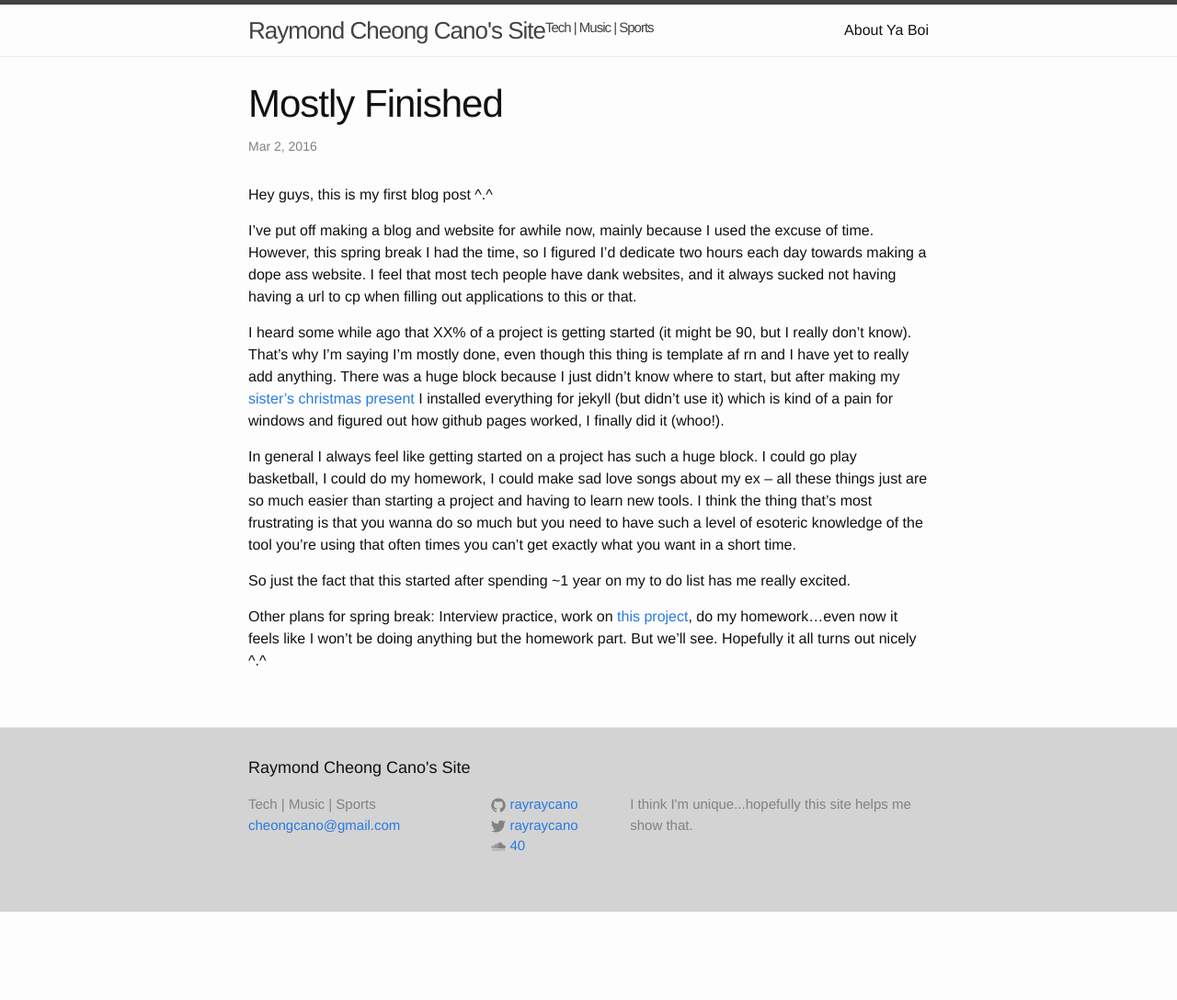
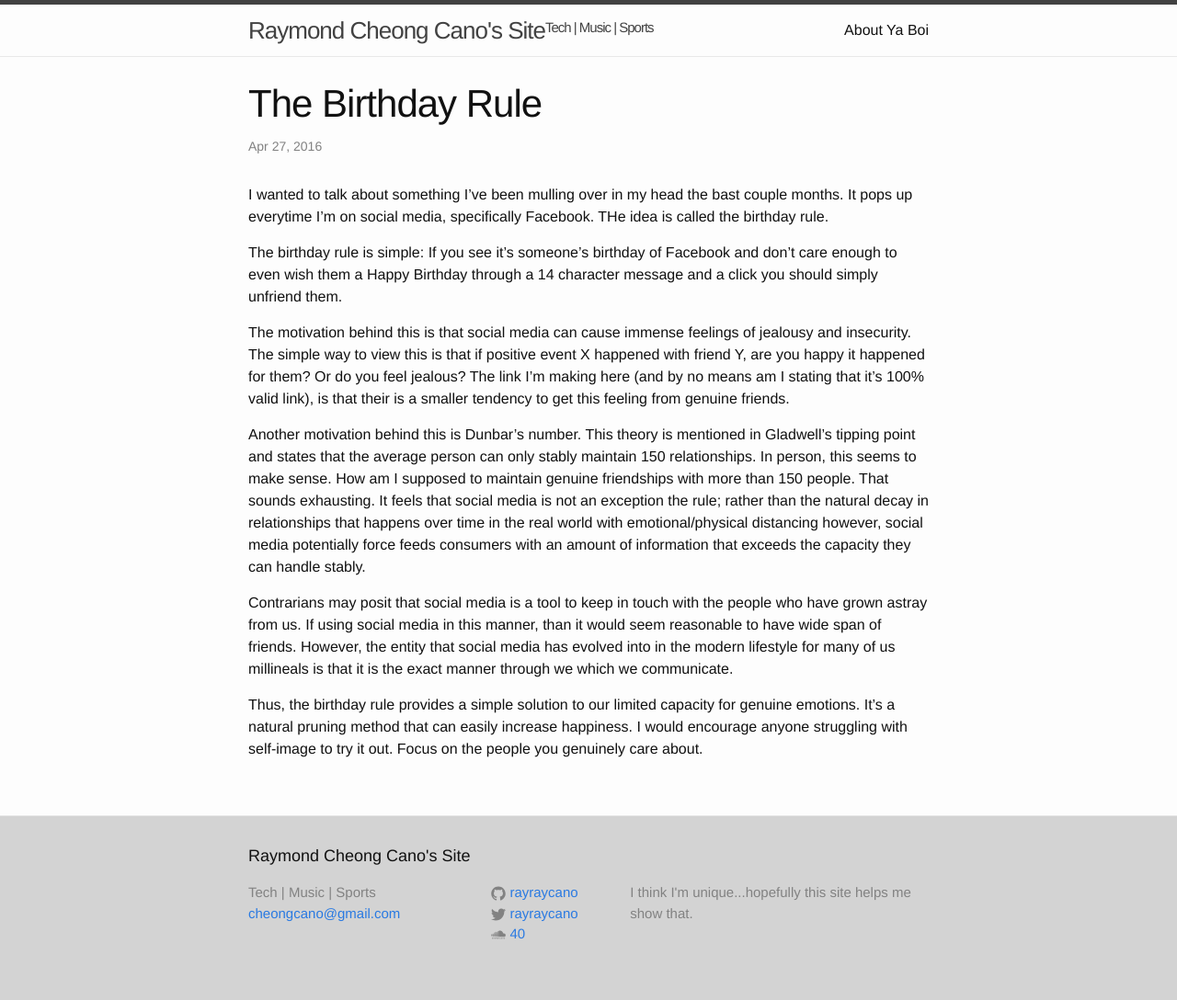
Before and after one commit to rayraycano/rayraycano.github.io, a Jekyll site: the page built from _posts/2016-04-26-the-birthday-rule.markdown, in a window 1280 px wide. Shown: the whole page at 92% size. Built offline with Jekyll 4.4.1, drawn with Linux system fonts in a browser that asks for light colours; before the commit the page ends 992 px from its top, so only the background shows below that.

Commit message:
got rid of garbage post

```diff
--- a/_posts/2016-04-26-the-birthday-rule.markdown
+++ b/_posts/2016-04-26-the-birthday-rule.markdown
@@ -1,20 +1,17 @@
 ---
 layout: post
-title:  "Mostly Finished"
-date:   2016-03-01 23:22:51 -0600
+title:  "The Birthday Rule"
+date:   2016-04-26 23:22:51 -0600
 categories: general
 ---
-Hey guys, this is my first blog post ^.^
+I wanted to talk about something I've been mulling over in my head the bast couple months. It pops up everytime I'm on social media, specifically Facebook. THe idea is called the birthday rule.
 
-I've put off making a blog and website for awhile now, mainly because I used the excuse of time. However, this spring break I had the time, so I figured I'd dedicate two hours each day towards making a dope ass website. I feel that most tech people have dank websites, and it always sucked not having having a url to cp when filling out applications to this or that.
+The birthday rule is simple: If you see it's someone's birthday of Facebook and don't care enough to even wish them a Happy Birthday through a 14 character message and a click you should simply unfriend them.
 
-I heard some while ago that XX% of a project is getting started (it might be 90, but I really don't know). That's why I'm saying I'm mostly done, even though this thing is template af rn and I have yet to really add anything. There was a huge block because I just didn't know where to start, but after making my [sister's christmas present][leesa_xmas] I installed everything for jekyll (but didn't use it) which is kind of a pain for windows and figured out how github pages worked, I finally did it (whoo!).
+The motivation behind this is that social media can cause immense feelings of jealousy and insecurity. The simple way to view this is that if positive event X happened with friend Y, are you happy it happened for them? Or do you feel jealous? The link I'm making here (and by no means am I stating that it's 100% valid link), is that their is a smaller tendency to get this feeling from genuine friends.
 
-In general I always feel like getting started on a project has such a huge block. I could go play basketball, I could do my homework, I could make sad love songs about my ex -- all these things just are so much easier than starting a project and having to learn new tools. I think the thing that's most frustrating is that you wanna do so much but you need to have such a level of esoteric knowledge of the tool you're using that often times you can't get exactly what you want in a short time.
+Another motivation behind this is Dunbar's number. This theory is mentioned in Gladwell's tipping point and states that the average person can only stably maintain 150 relationships. In person, this seems to make sense. How am I supposed to maintain genuine friendships with more than 150 people. That sounds exhausting. It feels that social media is not an exception the rule; rather than the natural decay in relationships that happens over time in the real world with emotional/physical distancing however, social media potentially force feeds consumers with an amount of information that exceeds the capacity they can handle stably.
 
-So just the fact that this started after spending ~1 year on my to do list has me really excited.
+Contrarians may posit that social media is a tool to keep in touch with the people who have grown astray from us. If using social media in this manner, than it would seem reasonable to have wide span of friends. However, the entity that social media has evolved into in the modern lifestyle for many of us millineals is that it is the exact manner through we which we communicate.
 
-Other plans for spring break: Interview practice, work on [this project][political-bias], do my homework...even now it feels like I won't be doing anything but the homework part. But we'll see. Hopefully it all turns out nicely ^.^
-
-[leesa_xmas]: https://rayraycano.github.io/Leesa_Xmas_Present/
-[political-bias]: https://github.com/ethanp56/Political-Bias-Predictor
+Thus, the birthday rule provides a simple solution to our limited capacity for genuine emotions. It's a natural pruning method that can easily increase happiness. I would encourage anyone struggling with self-image to try it out. Focus on the people you genuinely care about.
```
Also changed, not shown: 1 other file.
